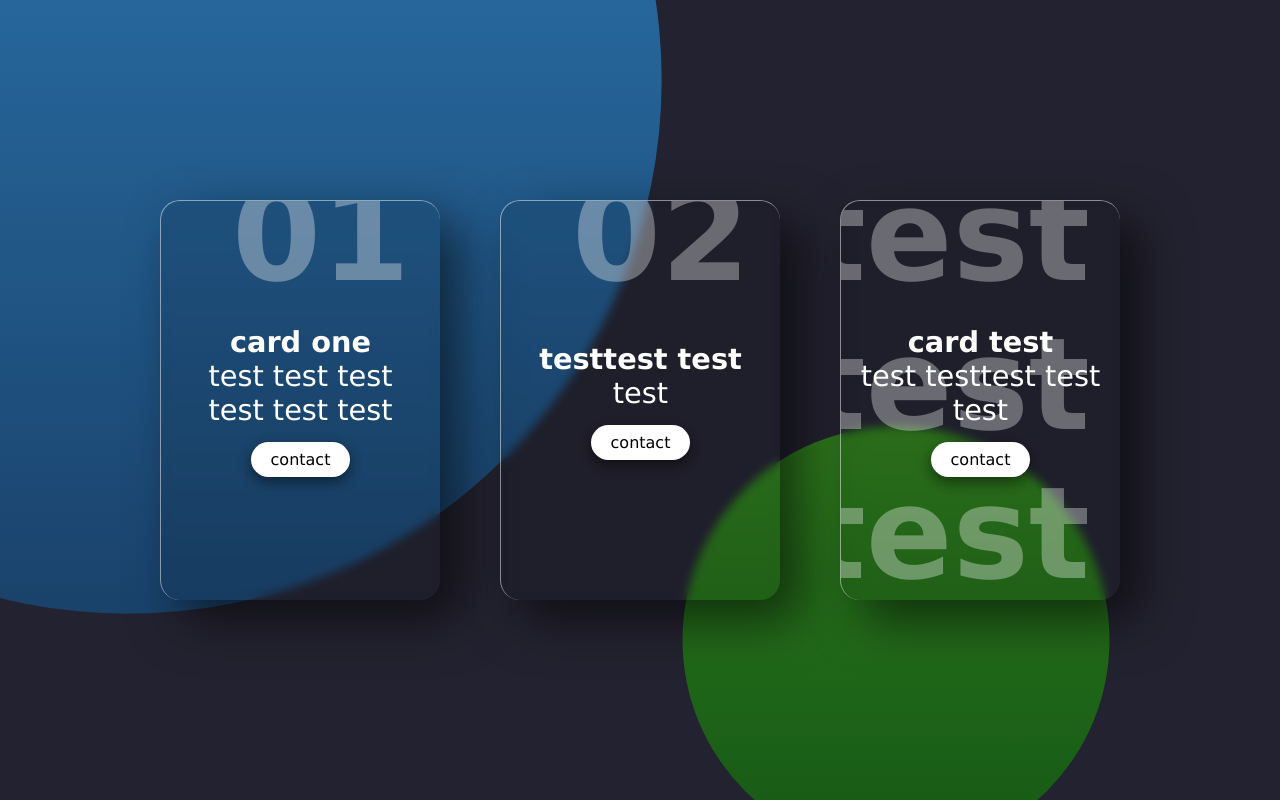
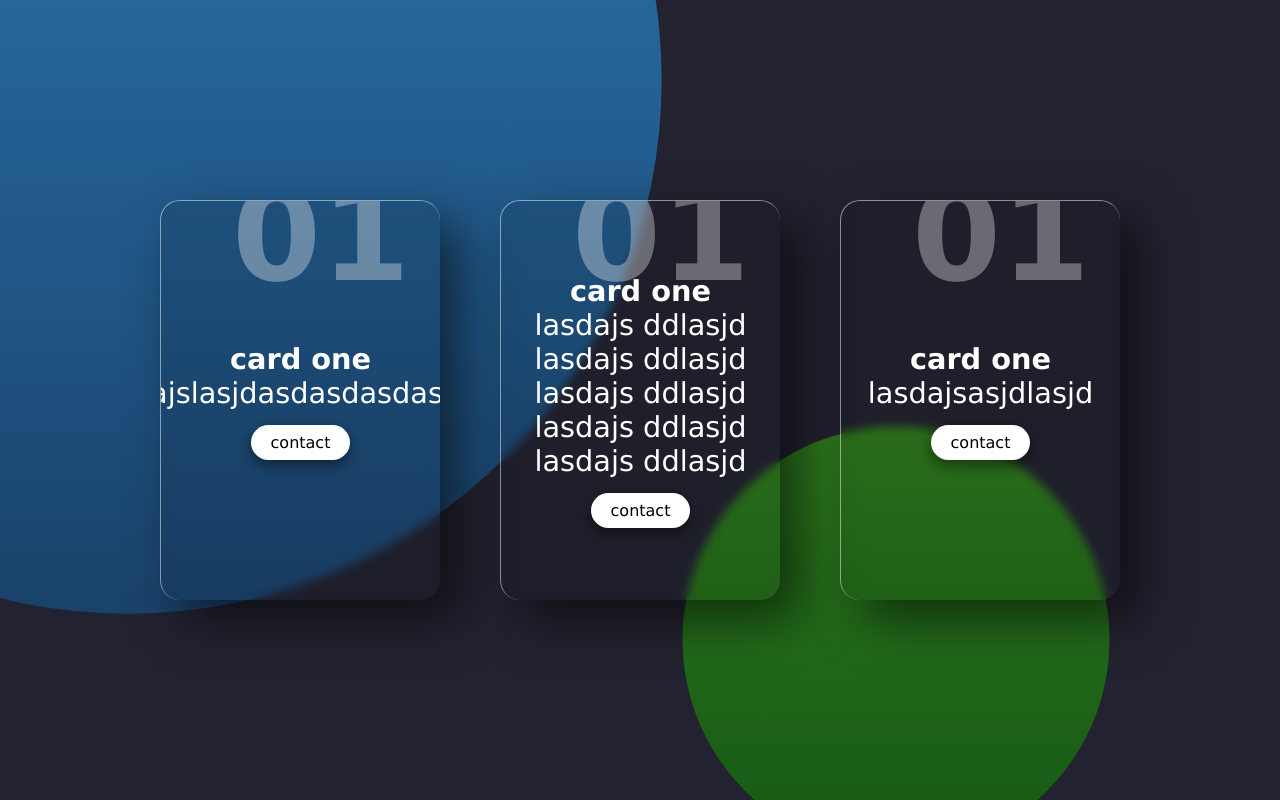
Before and after one commit to magrafa/cards-glass, a plain HTML site: page index.html in a window 1280 px wide. Drawn offline with Linux system fonts and the light colour scheme.

Commit message:
Add files via upload

```diff
--- a/index.html
+++ b/index.html
@@ -12,24 +12,29 @@
       <div class="card" data-tilt>
         <div class="content">
           <h2>01</h2>
+          <div class="container-card">
+            <h3>card one</h3>
+            <p>lasdajslasjdasdasdasdaslasjd</p>
+            <a href="#">contact</a>
+          </div>
+        </div>
+      </div>
+      <div class="card" data-tilt>
+        <div class="content">
+          <h2>01</h2>
           <h3>card one</h3>
-          <p>test test test test test test</p>
+          <p>
+            lasdajs ddlasjd lasdajs ddlasjd lasdajs ddlasjd lasdajs ddlasjd
+            lasdajs ddlasjd
+          </p>
           <a href="#">contact</a>
         </div>
       </div>
       <div class="card" data-tilt>
         <div class="content">
-          <h2>02</h2>
-          <h3>testtest test</h3>
-          <p>test </p>
-          <a href="#">contact</a>
-        </div>
-      </div>
-      <div class="card" data-tilt>
-        <div class="content">
-          <h2>test test test test test</h2>
-          <h3>card test</h3>
-          <p>test testtest test test</p>
+          <h2>01</h2>
+          <h3>card one</h3>
+          <p>lasdajsasjdlasjd</p>
           <a href="#">contact</a>
         </div>
       </div>
--- a/style.css
+++ b/style.css
@@ -74,6 +74,9 @@ body::after {
   color: white;
   z-index: 1;
 }
+/* .container-card {
+  padding: ;
+} */
 .container .card .content p {
   font-size: 1.8em;
   color: white;
```
